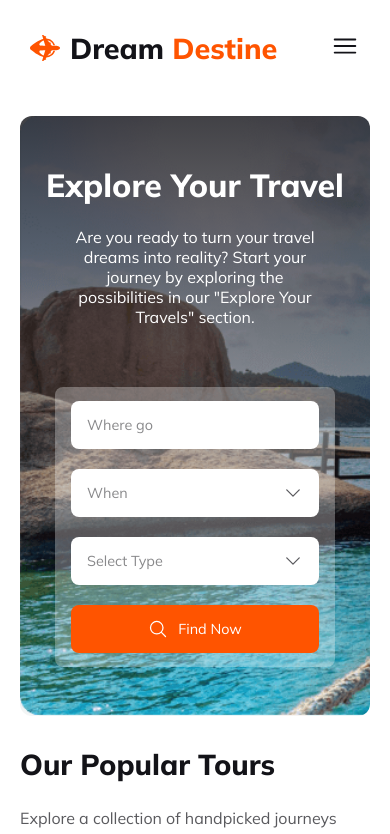
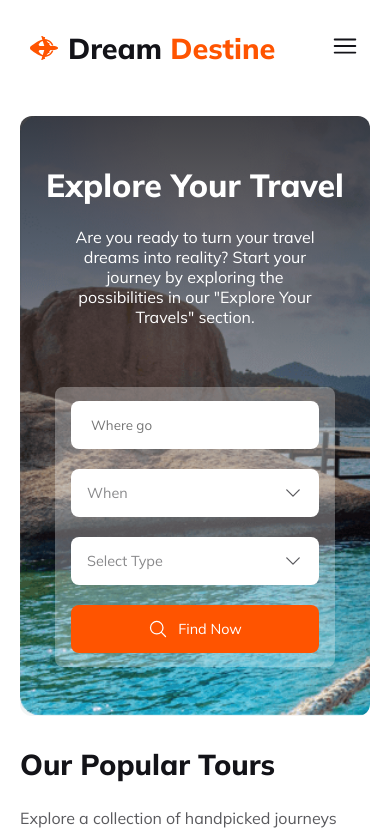
Before and after one commit to solaiman-siam/b9-assingment2, a plain HTML site: page index.html in a window 390 px wide. Shown: the top 834 px of the page. Drawn offline with Linux system fonts and the light colour scheme.

Commit message:
some changes

```diff
--- a/index.html
+++ b/index.html
@@ -37,7 +37,7 @@
             </div>
             <div class="dropdown-container">
                 <div class="btn1">
-                    <button>Where go</button>
+                    <input type="text" placeholder="Where go"></input>
                 </div>
                 <div class="btn2">
                     <button>When <img src="logos/Down.svg" alt=""></button>
--- a/styles/responsive.css
+++ b/styles/responsive.css
@@ -86,6 +86,7 @@
     width: 100%;
     padding-left: 20px;
     padding-right: 20px;
+    padding-top: 40px;
 
 }
 
@@ -236,11 +237,14 @@ nav ul{
     width: 30px
 }
 
+
 .logo-container img {
-  width: 30px;
+  width: 28px;
   height: 100%;
 }
-
+.btn1 input{
+    width: 100%;
+}
 
 .dropdown-container{
     flex-direction: column;
--- a/styles/style.css
+++ b/styles/style.css
@@ -101,6 +101,14 @@ ul li a {
 ul li .first-child {
   color: var(--Primary-color);
   font-weight: 700;
+}
+
+.btn1 input{
+  width: 150px;
+  height: 48px;
+  border-radius: 8px;
+  border: 0;
+  padding-left: 20px;
 }
 
 .header-container {
```
